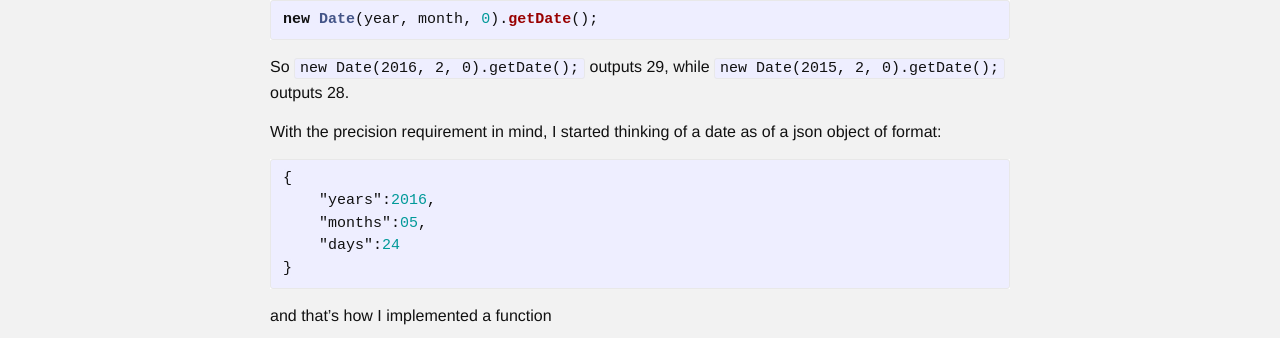
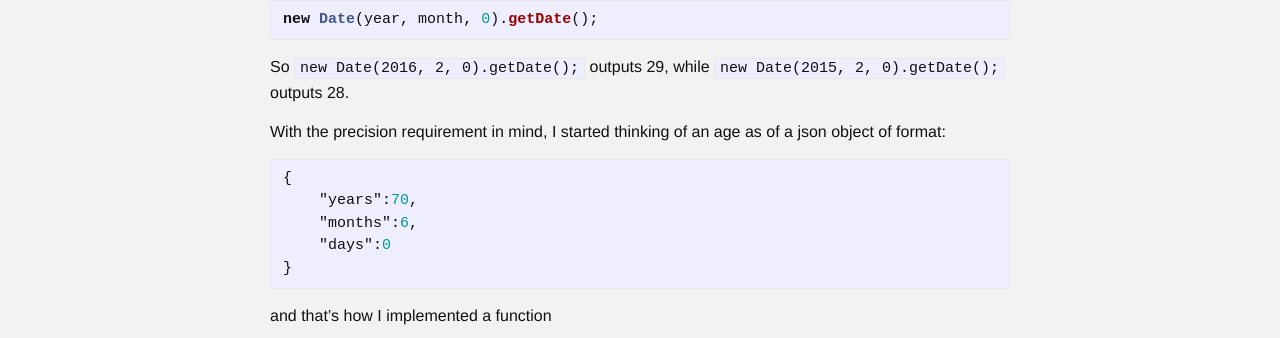
Before and after one commit to amihaiemil/amihaiemil.github.io, a Jekyll site: the page built from _posts/2016-05-24-calculate-time-with-javascript.markdown, in a window 1280 px wide. Shown: the part 439-777 px from the top of the page. Built offline with Jekyll 4.4.1, drawn with Linux system fonts in a browser that asks for light colours; comment, search, counter and statistics services are not loaded.

Commit message:
Update 2016-05-24-calculate-time-with-javascript.markdown

```diff
--- a/_posts/2016-05-24-calculate-time-with-javascript.markdown
+++ b/_posts/2016-05-24-calculate-time-with-javascript.markdown
@@ -21,12 +21,12 @@ new Date(year, month, 0).getDate();
 {% endhighlight %}
 So ``new Date(2016, 2, 0).getDate();`` outputs 29, while ``new Date(2015, 2, 0).getDate();`` outputs 28.
 
-With the precision requirement in mind, I started thinking of a date as of a json object of format:
+With the precision requirement in mind, I started thinking of an age as of a json object of format:
 {% highlight json %}
 {
-    "years":2016,
-    "months":05,
-    "days":24
+    "years":70,
+    "months":6,
+    "days":0
 }
 {% endhighlight %}
 and that's how I implemented a function
```
